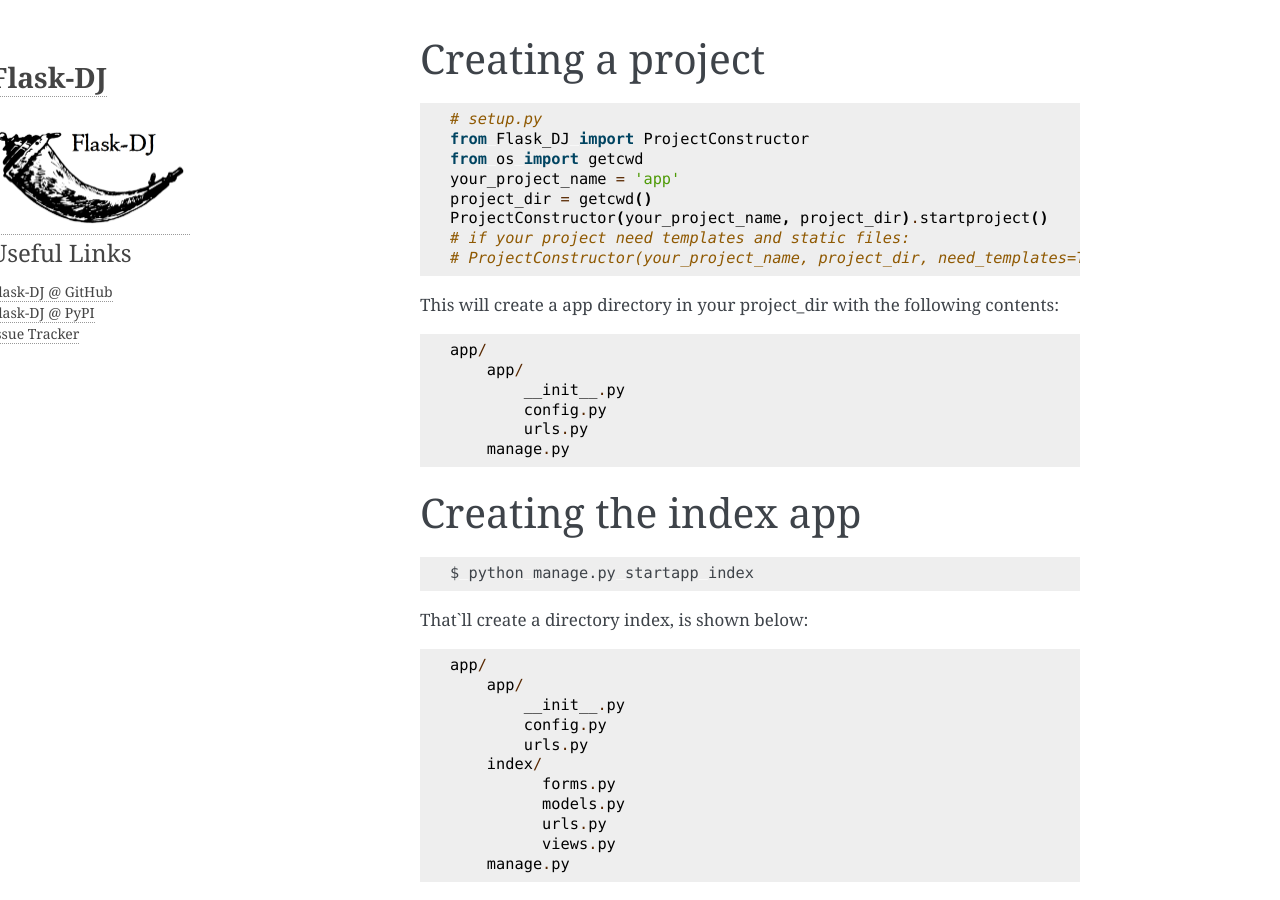
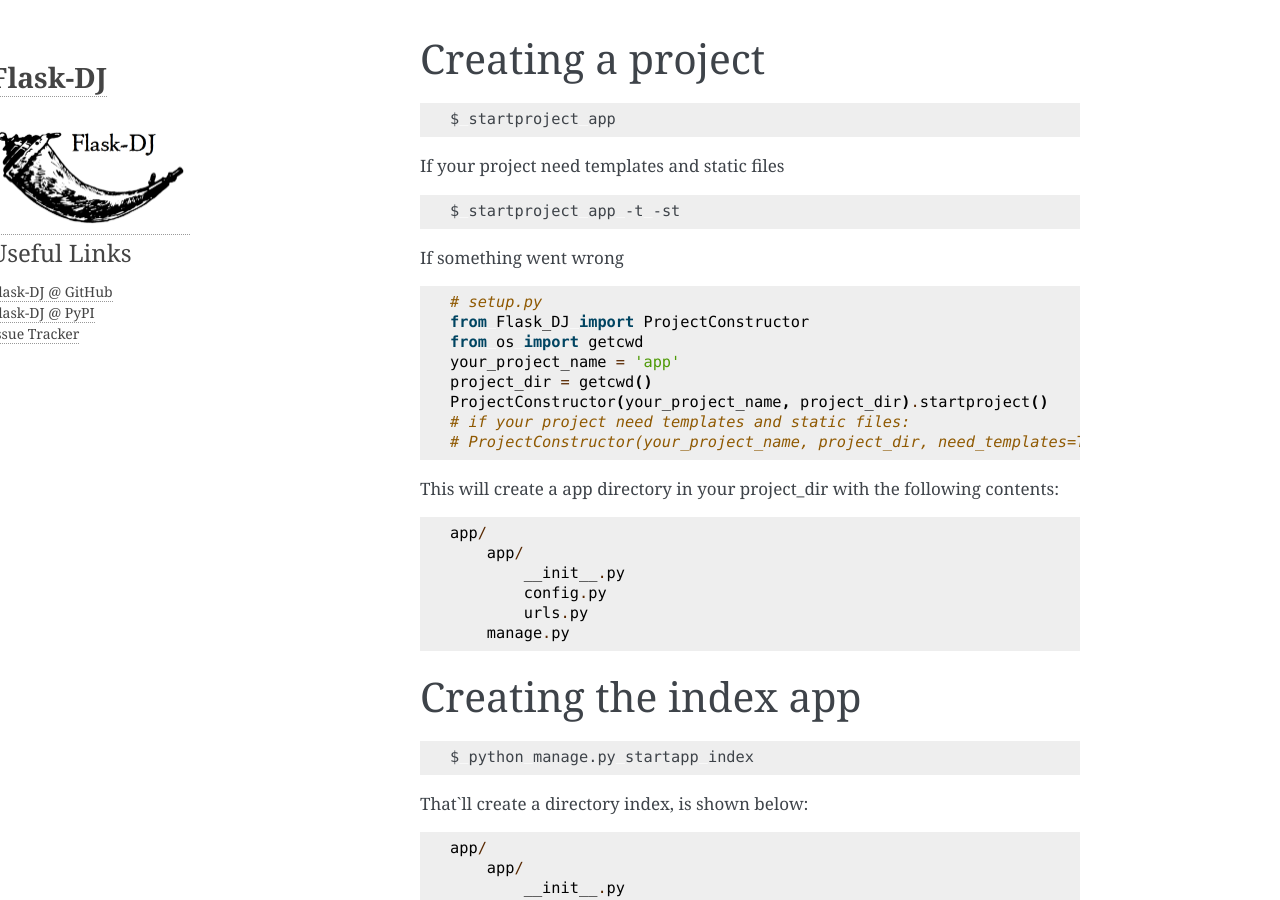
Before and after one commit to AlexandrovRoman/Flask-DJ, a Sphinx documentation site: the page built from docs/lib_docs/helloworld.rst, in a window 1280 px wide and 900 px high. Built offline with Sphinx 7.4.7, drawn with Linux system fonts in a browser that asks for light colours.

Commit message:
Tested console project creation

```diff
--- a/Flask_DJ/__init__.py
+++ b/Flask_DJ/__init__.py
@@ -1,5 +1,5 @@
 from .__project_info__ import __version__, __title__, __description__, \
     __author_email__, __author__, __keywords__, __license__
-from .project_creator import ProjectConstructor
+from .project_creator import ProjectConstructor, console_creation
 from . import manage
 from . import urls
--- a/docs/conf.py
+++ b/docs/conf.py
@@ -23,7 +23,7 @@ copyright = '2020, Alexandrov Roman'
 author = 'Alexandrov Roman'
 
 # The full version, including alpha/beta/rc tags
-release = '0.1.4'
+release = '0.1.5'
 
 
 # -- General configuration ---------------------------------------------------
--- a/docs/lib_docs/helloworld.rst
+++ b/docs/lib_docs/helloworld.rst
@@ -1,5 +1,17 @@
 Creating a project
 ~~~~~~~~~~~~~~~~~~~
+.. code-block:: shell
+
+    $ startproject app
+
+If your project need templates and static files
+
+.. code-block:: shell
+
+    $ startproject app -t -st
+
+If something went wrong
+
 .. code-block:: python
 
    # setup.py
```
Also changed, not shown: 1 other file.
